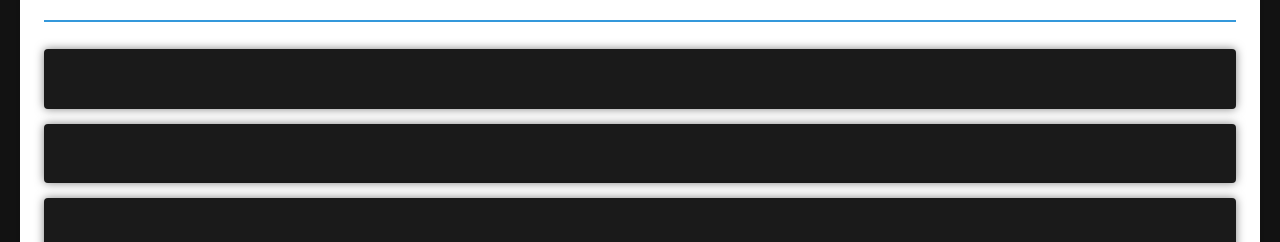
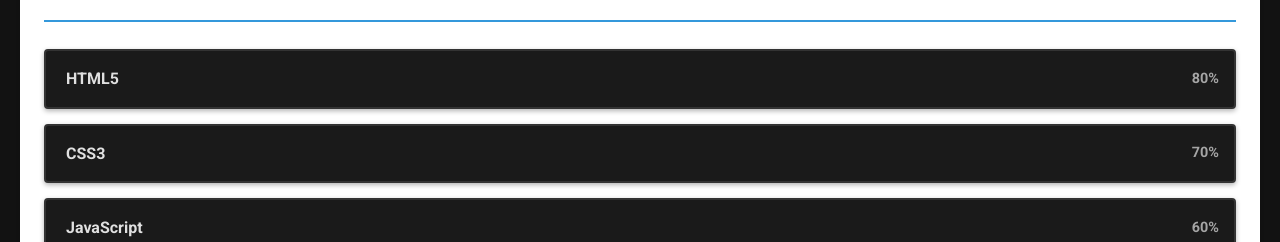
Before and after one commit to andersonrafael/g-tech-free-camp, a plain HTML site: page index.html in a window 1280 px wide. Shown: the part 558-800 px from the top of the page. Drawn offline with Linux system fonts and the light colour scheme.

Commit message:
habildades visiveis

```diff
--- a/style.css
+++ b/style.css
@@ -40,7 +40,7 @@ section {
     text-align: justify;
 }
 
-/* Estilos para a lista de habilidades - EFEITO NEON */
+/* Estilos para a lista de habilidades - EFEITO NEON HOVER */
 .skills ul {
     list-style-type: none;
     padding: 0;
@@ -54,31 +54,16 @@ section {
     position: relative;
     overflow: hidden;
     cursor: default;
-    color: transparent;
-    border: 2px solid transparent;
     background-color: #1a1a1a;
-    text-shadow: 0 0 5px currentColor;
-    box-shadow: 0 0 10px rgba(0, 0, 0, 0.5);
     transition: all 0.4s ease;
+
+    /* Estado normal (visível) */
+    color: #e0e0e0;
+    border: 2px solid #333;
+    box-shadow: 0 2px 5px rgba(0, 0, 0, 0.3);
 }
 
-/* Efeito neon para cada skill */
-.skill-html {
-    border-color: #ff2a2a;
-    box-shadow: 0 0 10px #ff2a2a, inset 0 0 10px #ff2a2a;
-}
-
-.skill-css {
-    border-color: #00a2ff;
-    box-shadow: 0 0 10px #00a2ff, inset 0 0 10px #00a2ff;
-}
-
-.skill-js {
-    border-color: #ffee00;
-    box-shadow: 0 0 10px #ffee00, inset 0 0 10px #ffee00;
-}
-
-/* Efeito ao passar o mouse */
+/* Efeito neon ao passar o mouse */
 .skills li:hover {
     transform: translateY(-3px);
     text-shadow: 0 0 10px currentColor;
@@ -86,23 +71,26 @@ section {
 
 .skill-html:hover {
     color: #ff2a2a;
+    border-color: #ff2a2a;
     box-shadow: 0 0 20px #ff2a2a, inset 0 0 15px #ff2a2a;
 }
 
 .skill-css:hover {
     color: #00a2ff;
+    border-color: #00a2ff;
     box-shadow: 0 0 20px #00a2ff, inset 0 0 15px #00a2ff;
 }
 
 .skill-js:hover {
     color: #ffee00;
+    border-color: #ffee00;
     box-shadow: 0 0 20px #ffee00, inset 0 0 15px #ffee00;
 }
 
-/* Pulsação neon */
+/* Pulsação neon apenas no hover */
 @keyframes neonPulse {
     0%, 100% {
-        opacity: 0.8;
+        opacity: 0.9;
     }
     50% {
         opacity: 1;
@@ -114,7 +102,7 @@ section {
     animation: neonPulse 1.5s infinite;
 }
 
-/* Texto com brilho neon */
+/* Nível de habilidade */
 .skills li::after {
     content: attr(data-level);
     position: absolute;
@@ -123,29 +111,27 @@ section {
     transform: translateY(-50%);
     font-size: 0.9em;
     opacity: 0.7;
-    text-shadow: none;
 }
 
 .skills li:hover::after {
     opacity: 1;
+    text-shadow: none;
 }
 
-/* Animações de entrada neon */
-@keyframes neonEntrance {
+/* Animações de entrada */
+@keyframes fadeIn {
     from {
         opacity: 0;
-        transform: translateX(-30px);
-        filter: blur(5px);
+        transform: translateY(10px);
     }
     to {
         opacity: 1;
-        transform: translateX(0);
-        filter: blur(0);
+        transform: translateY(0);
     }
 }
 
 .skills li {
-    animation: neonEntrance 0.8s ease forwards;
+    animation: fadeIn 0.6s ease forwards;
     opacity: 0;
 }
 
```
Also changed, not shown: Captura de tela 2025-04-19 220049.png (added), Captura de tela portfolio atividade 3.png (added).
